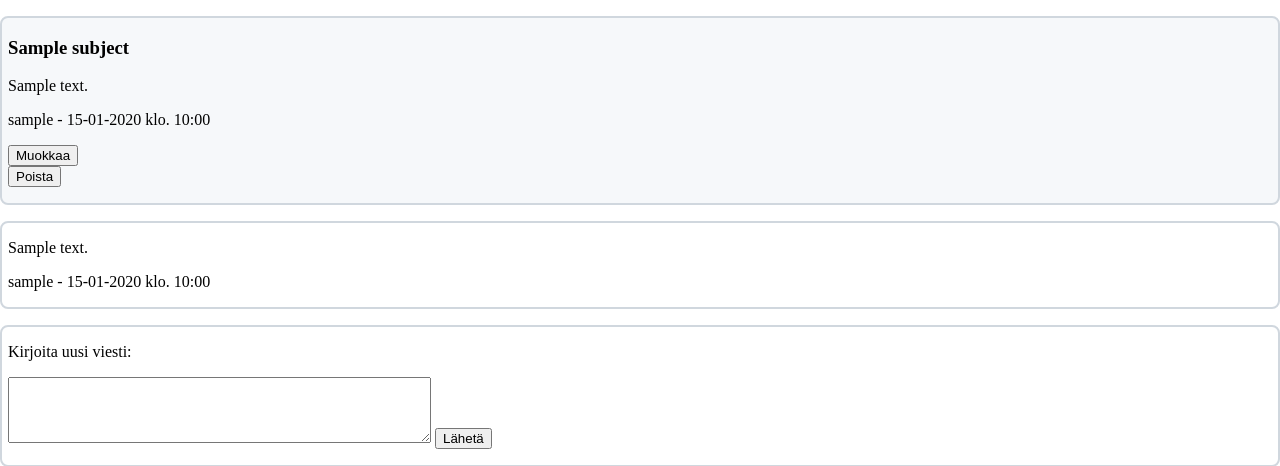
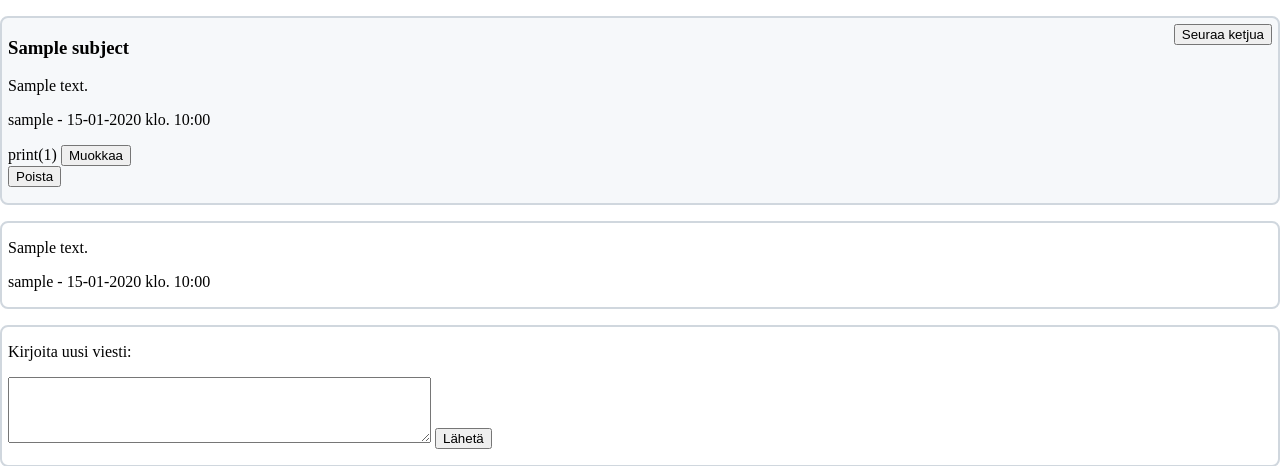
Before and after one commit to jhakkari/tsoha-messageboard, a Flask app: template templates/thread.html in a window 1280 px wide. Shown: the part 50-516 px from the top of the page. Run offline with Flask 2, Linux system fonts and the light colour scheme; the template is opened without the code that fills it: most values are stand-ins (such as "Sample title", 1, 10 or a date in 2020).

Commit message:
Fix followed threads

```diff
--- a/followed.py
+++ b/followed.py
@@ -2,7 +2,7 @@ from db import db
 from flask import session
 
 def add_followed_threads(user_id, thread_id):
-    sql = ("INSERT INTO followed (user_id, thread_id, added_at) VALUES (:user_id, :thread_id, NOW()))")
+    sql = ("INSERT INTO followed (user_id, thread_id, added_at) VALUES (:user_id, :thread_id, NOW())")
     db.session.execute(sql, {"user_id":user_id, "thread_id":thread_id})
     db.session.commit()
 
--- a/static/main.css
+++ b/static/main.css
@@ -91,3 +91,8 @@ nav li {
 .warningmessage {
     color: red;
 }
+
+.followbutton {
+    float: right;
+    padding: .5em;
+}
--- a/templates/followed.html
+++ b/templates/followed.html
@@ -20,7 +20,7 @@
           <h3><a href="/thread/{{ thread.id }}">{{ thread.subject }} </a></h3>
         </p>
         <p>
-            Seurattu {{ thread.added_atstrftime("%d-%m-%Y klo. %H:%M") }} alkaen
+            Seurattu {{ thread.added_at.strftime("%d-%m-%Y klo. %H:%M") }} alkaen
         </p>
     <form action="/followed/delete" method="POST">
         <input type="hidden" name="csrf_token" value="{{ session.csrf_token }}">
--- a/templates/index.html
+++ b/templates/index.html
@@ -7,7 +7,7 @@
   <nav>
     <ul>
       <li><a href="/">Aiheet</a></li>
-      <li><a href="/ollowed">Seuratut</a></li>
+      <li><a href="/followed">Seuratut</a></li>
       <li><a href="/admin">Hallitse</a></li>
       <li><a href="/logout">Kirjaudu ulos</a></li>
     </ul>
--- a/templates/thread.html
+++ b/templates/thread.html
@@ -11,6 +11,14 @@
       <li><a href="/logout">Kirjaudu ulos</a></li>
     </ul>
   </nav>
+
+  <div class="followbutton">
+      <form action="/followed/add" method="POST">
+        <input type="hidden" name="csrf_token" value="{{ session.csrf_token }}">
+        <input type="hidden" name="thread_id" value="{{ thread_id }}">
+        <input type="submit" value="Seuraa ketjua">
+      </form>
+  </div>
 
   <div class="mainblock">
     <h3>{{ subject }}</h3>
@@ -30,6 +38,7 @@
         <form action="/thread/modify" method="POST">
             <input type="hidden" name="csrf_token" value="{{ session.csrf_token }}">
              <input type="hidden" name="thread_id" value="{{ thread_id }}">
+             print({{ thread_id }})
              <input type="submit" value="Muokkaa">
           </form>
 
```
Also changed, not shown: routes.py (+10 -1 lines).
